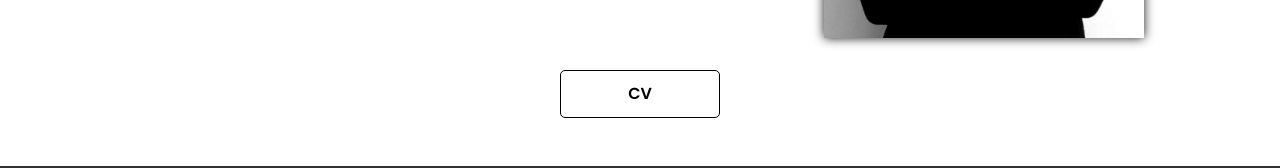
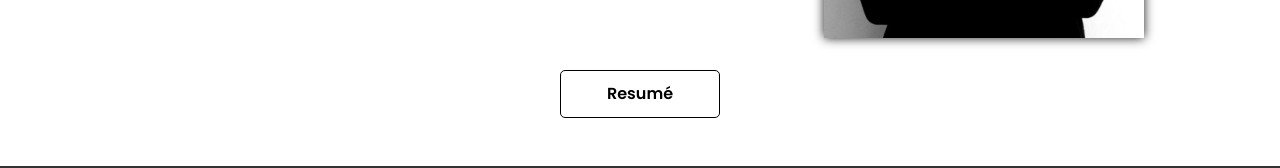
Before and after one commit to AlexanderAvernas/portfolio, a Next.js app: page /about/en in a window 1280 px wide. Shown: the part 544-712 px from the top of the page. Built offline with nearby package versions, Linux system fonts and the light colour scheme.

Commit message:
Changed resume links

```diff
--- a/components/AboutEn.js
+++ b/components/AboutEn.js
@@ -36,11 +36,11 @@ function AboutEn() {
             </AboutInfoContainer>
             <CvContainer>
                 <a
-                    href="https://drive.google.com/file/d/1eq59hwIqB8BDuhT_6NzZE44adkkpctsv/view?usp=sharing"
+                    href="https://drive.google.com/file/d/1HgYvcYfhjhtTO9JCaDILEUBEyJccwCqb/view"
                     target="_blank"
                     rel="noopener noreferrer"
                 >
-                    <CvButton>CV</CvButton>
+                    <CvButton>Resumé</CvButton>
                 </a>
             </CvContainer>
         </AboutContainer>
--- a/components/AboutSw.js
+++ b/components/AboutSw.js
@@ -36,7 +36,7 @@ function AboutSw() {
             </AboutInfoContainer>
             <CvContainer>
                 <a
-                    href="https://drive.google.com/file/d/1QF2g9Ecs1TU3S5vry5yjnuSh2iHKpUkr/view?usp=sharing"
+                    href="https://drive.google.com/file/d/1xPsKUNiQbAqGAZDmrK6NHHq2XVZ63A9n/view"
                     target="_blank"
                     rel="noopener noreferrer"
                 >
```
